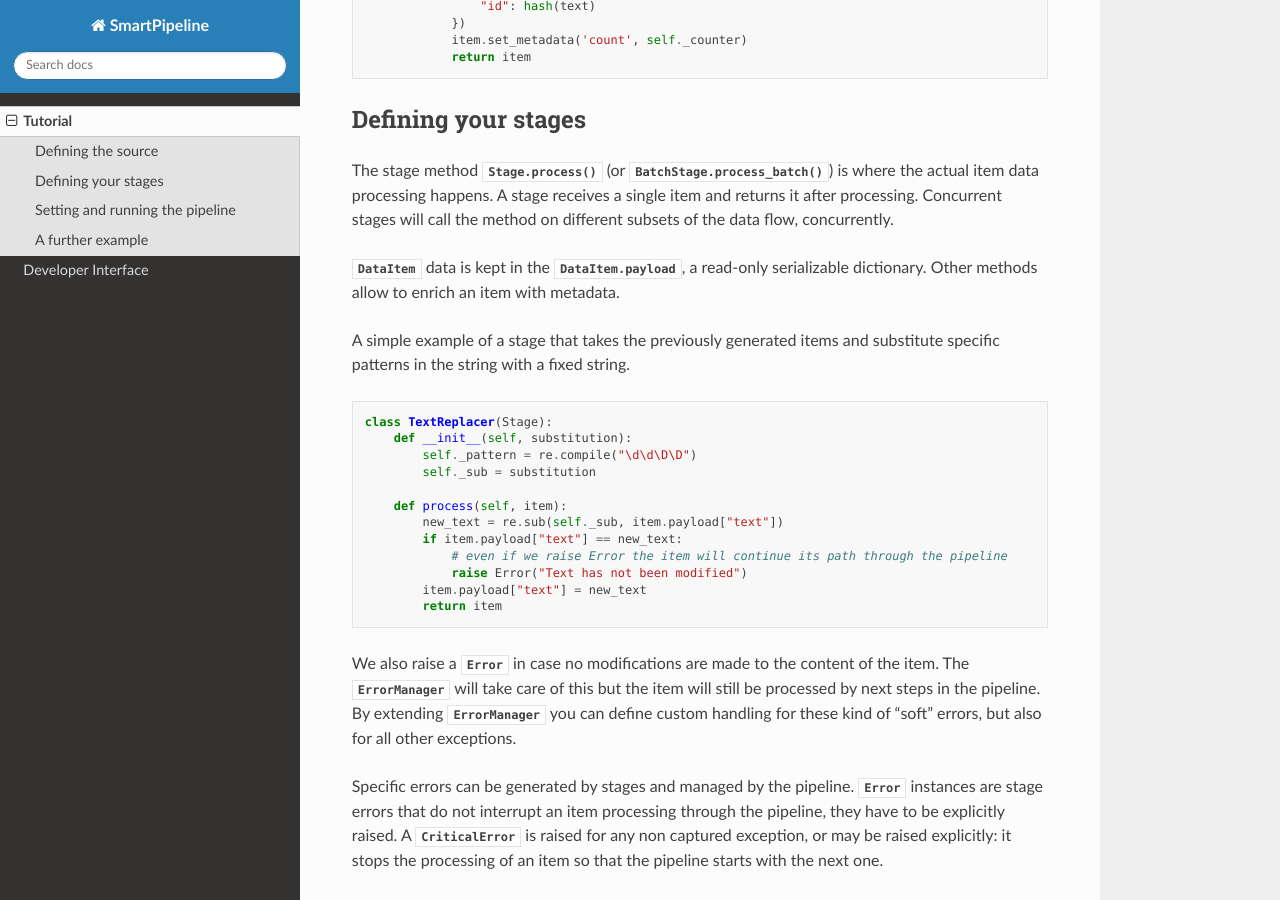
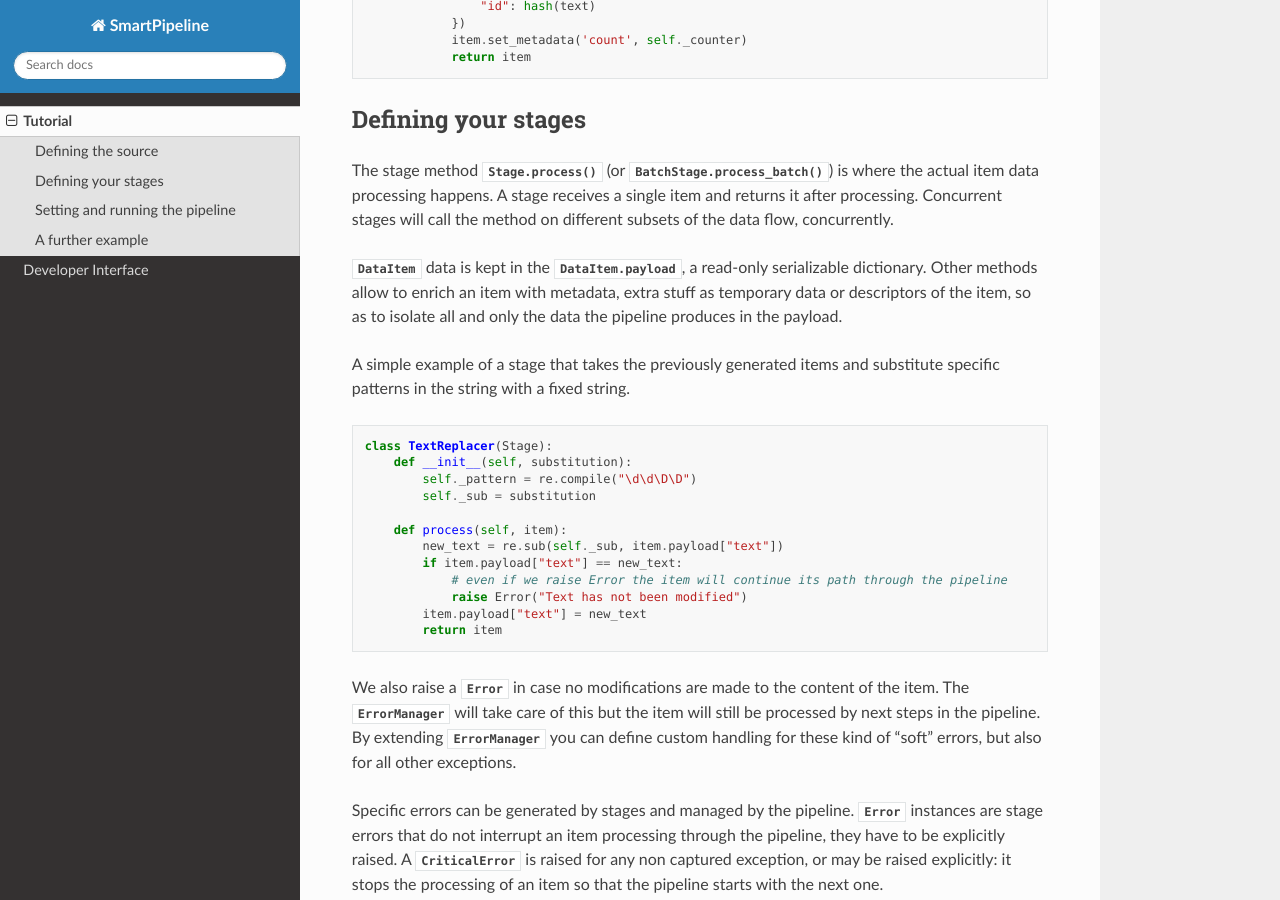
Before and after one commit to giacbrd/SmartPipeline, a Sphinx documentation site: the page built from docs/usage.rst, in a window 1280 px wide and 900 px high, scrolled down 867 px. Built offline with Sphinx 7.4.7 and the Read the Docs theme 2.0.0, drawn with Linux system fonts in a browser that asks for light colours.

Commit message:
minor docs fixes

```diff
--- a/README.rst
+++ b/README.rst
@@ -39,8 +39,7 @@ Writing your pipeline
 ~~~~~~~~~~~~~~~~~~~~~
 
 SmartPipeline is designed to help the developer following best practices,
-as in methodologies like `Twelve-Factor <https://12factor.ne>`_ .
-The design is based on industrial experience on data products.
+the design is based on industrial experience on data products.
 
 SmartPipeline focuses on simplicity and efficiency in handling data locally,
 i.e. copies of the data are minimized, with the obvious exception of multiprocessing.
--- a/docs/usage.rst
+++ b/docs/usage.rst
@@ -56,7 +56,8 @@ A stage receives a single item and returns it after processing.
 Concurrent stages will call the method on different subsets of the data flow, concurrently.
 
 :class:`.DataItem` data is kept in the :attr:`.DataItem.payload`, a read-only serializable dictionary.
-Other methods allow to enrich an item with metadata.
+Other methods allow to enrich an item with metadata, extra stuff as temporary data or descriptors of the item,
+so as to isolate all and only the data the pipeline produces in the payload.
 
 A simple example of a stage that takes the previously generated items and substitute specific
 patterns in the string with a fixed string.
```
Also changed, not shown: 1 other file.
